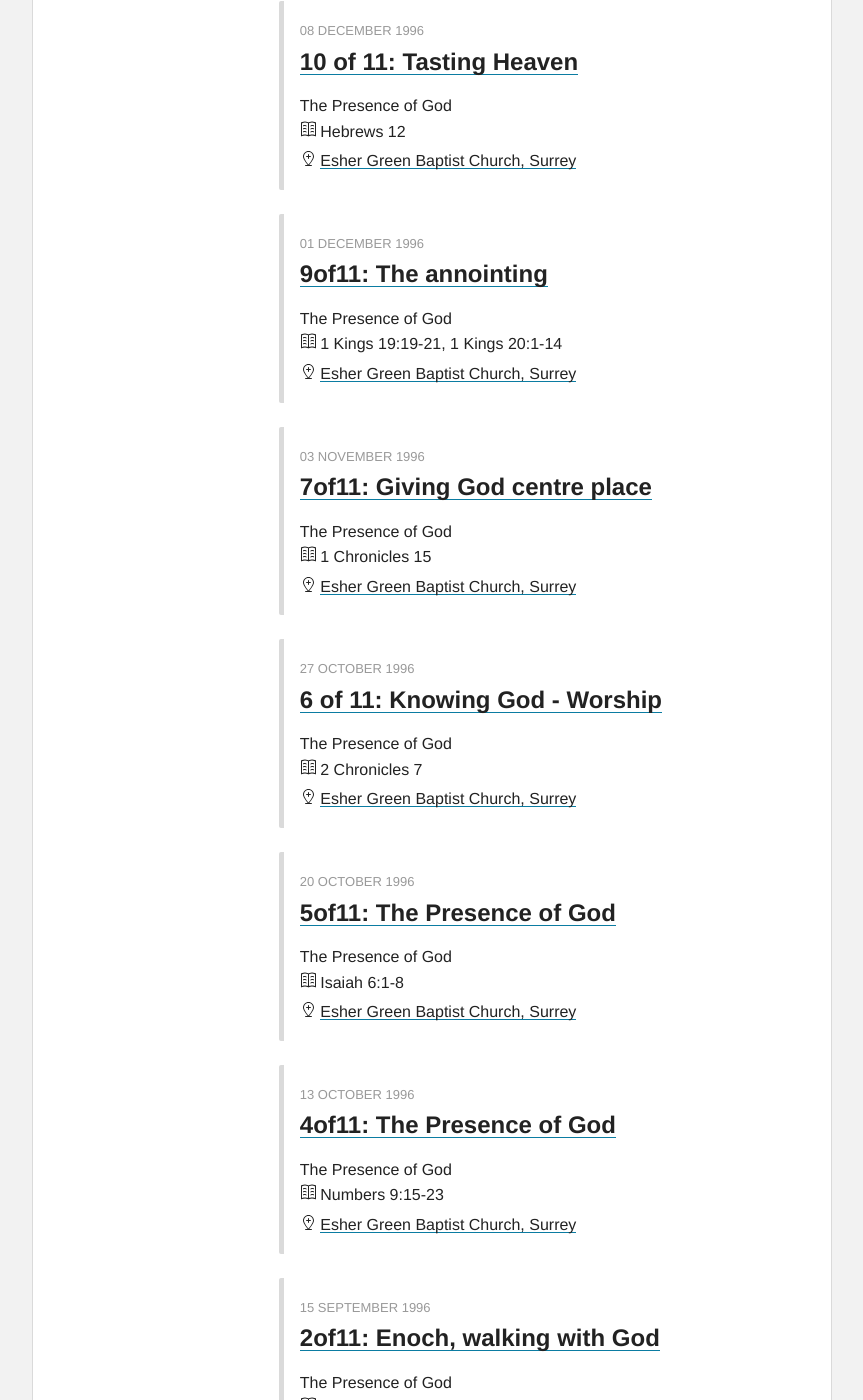
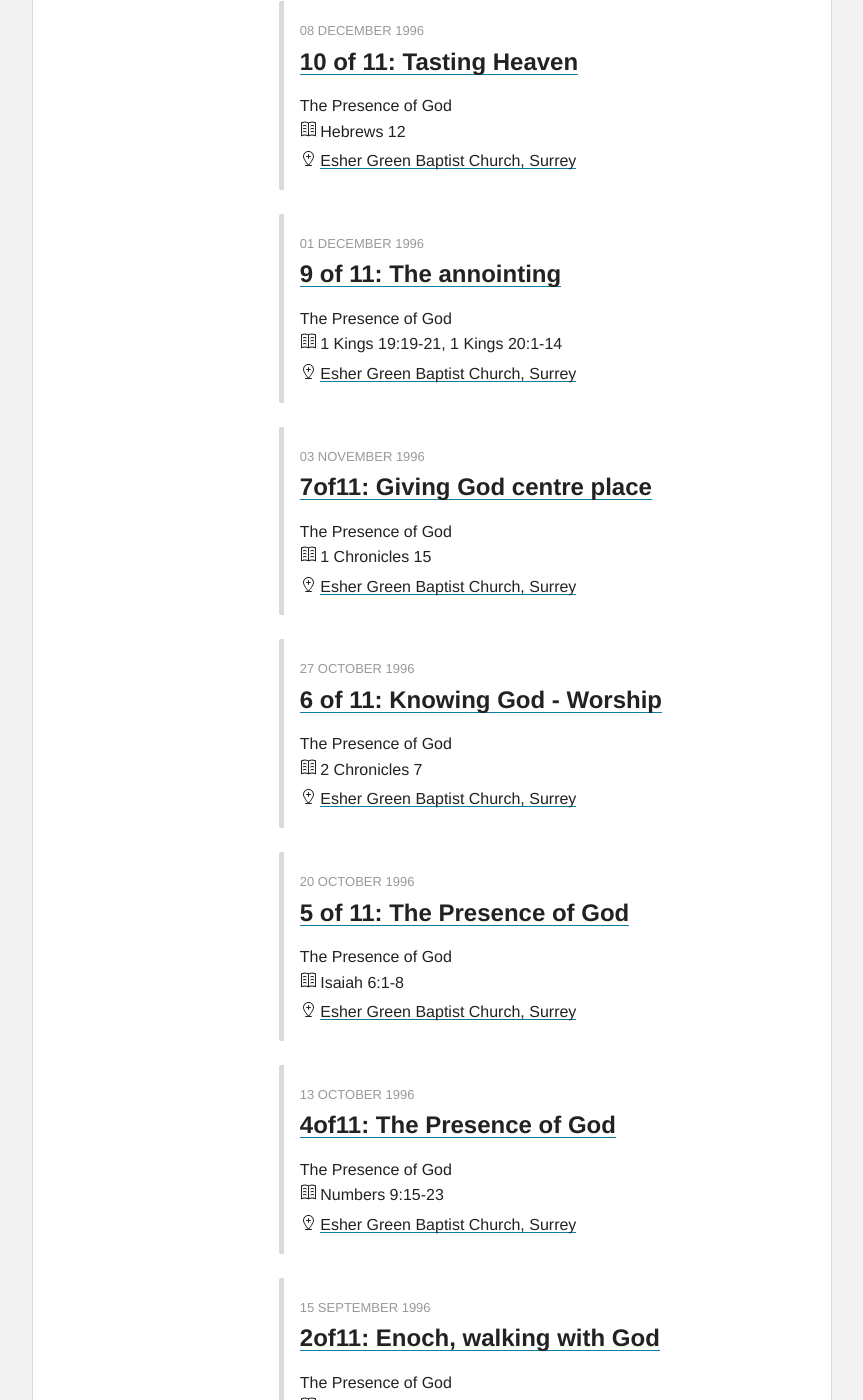
Before and after one commit to davidollerton/davidollerton.github.io, a Jekyll site: the page built from date/index.html, in a window 1280 px wide and 1400 px high, scrolled down 9647 px. Shown: the whole window, without its empty margins (208-1071 px from the left). Built offline with Jekyll 4.4.1, drawn with Linux system fonts in a browser that asks for light colours; nearby versions of some CDN libraries; comment, search, counter and statistics services are not loaded.

Commit message:
Update from Forestry.io mail@rdsaunders.co.uk updated _posts/1996-12-01-9of11-the-annointing.md mail@rdsaunders.co.uk updated _posts/1996-10-20-5of11-the-presence-of-god.md

```diff
--- a/_posts/1996-10-20-5of11-the-presence-of-god.md
+++ b/_posts/1996-10-20-5of11-the-presence-of-god.md
@@ -1,5 +1,5 @@
 ---
-title: '5of11: The Presence of God'
+title: '5 of 11: The Presence of God'
 series: The Presence of God
 scripture: Isaiah 6:1-8
 church: esher
--- a/_posts/1996-12-01-9of11-the-annointing.md
+++ b/_posts/1996-12-01-9of11-the-annointing.md
@@ -1,5 +1,5 @@
 ---
-title: '9of11: The annointing'
+title: '9 of 11: The annointing'
 series: The Presence of God
 scripture: 1 Kings 19:19-21, 1 Kings 20:1-14
 church: esher
```
Also changed, not shown: other parts of _posts/1996-10-20-5of11-the-presence-of-god.md (+1 -1 lines), other parts of _posts/1996-12-01-9of11-the-annointing.md (+1 -1 lines).
